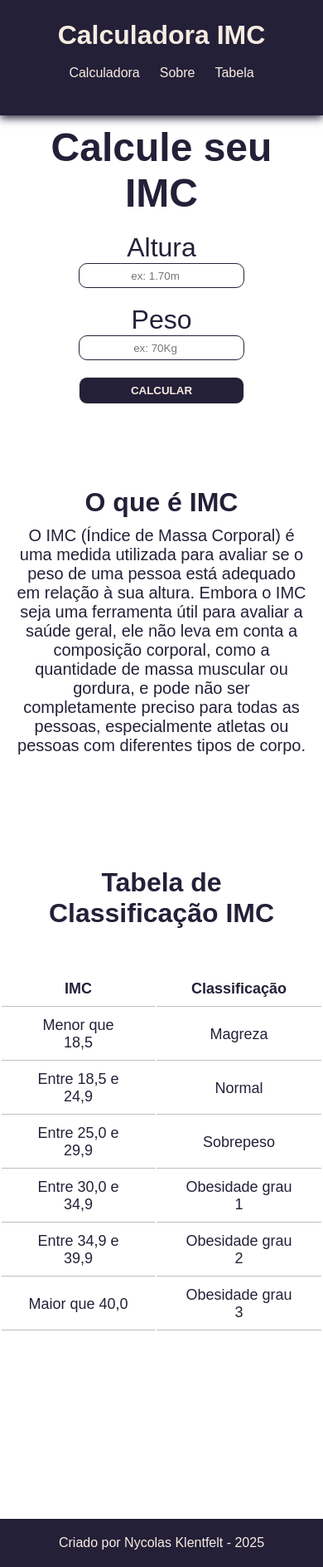
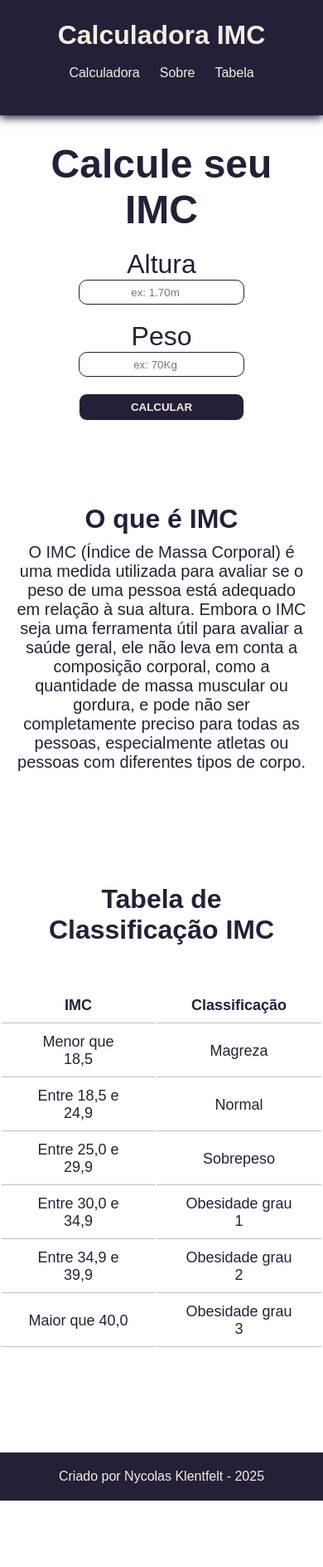
Before and after one commit to Nycolas-Klentfelt/calculadora_imc_react, a React (Vite) app: page / in a window 390 px wide. Shown: the whole page at 83% size. After the commit the page ends 1808 px from the top, so only its background shows below. Built offline with nearby package versions, Linux system fonts and the light colour scheme.

Commit message:
Melhorando Responsividade

```diff
--- a/src/components/AboutIMC/AboutIMC.module.css
+++ b/src/components/AboutIMC/AboutIMC.module.css
@@ -3,6 +3,7 @@
     flex-direction: column;
     align-items: center;
     padding: 50px 10px;
+    scroll-margin-top: 70px;
 }
 
 .title{
@@ -16,3 +17,9 @@
     padding: 10px;
     text-align: center;
 }
+
+@media (max-width:724px) {
+    .about{
+        scroll-margin-top: 100px;
+    }
+}
--- a/src/components/Calculator/Calculator.module.css
+++ b/src/components/Calculator/Calculator.module.css
@@ -6,7 +6,7 @@
 
 @media (max-width:724px) {
     .calculator{
-        padding: 150px 50px 50px 50px;
+        padding: 170px 50px 50px 50px;
         text-align: center;
     }
 }
--- a/src/components/Table/Table.module.css
+++ b/src/components/Table/Table.module.css
@@ -24,3 +24,10 @@
     padding: 10px 30px 10px 30px;
     border-bottom: 1px solid var(--colorBorderTable);
 }
+
+@media (max-width:724px) {
+    .table{
+        scroll-margin-top: 100px;
+        margin-bottom: 100px;
+    }
+}
```
